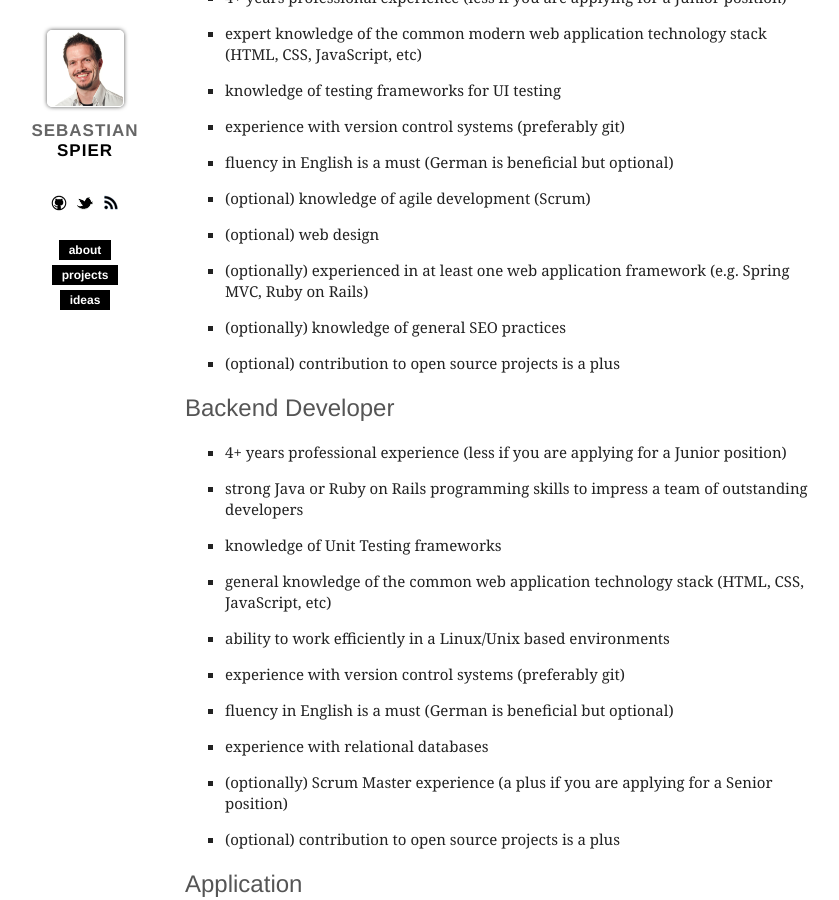
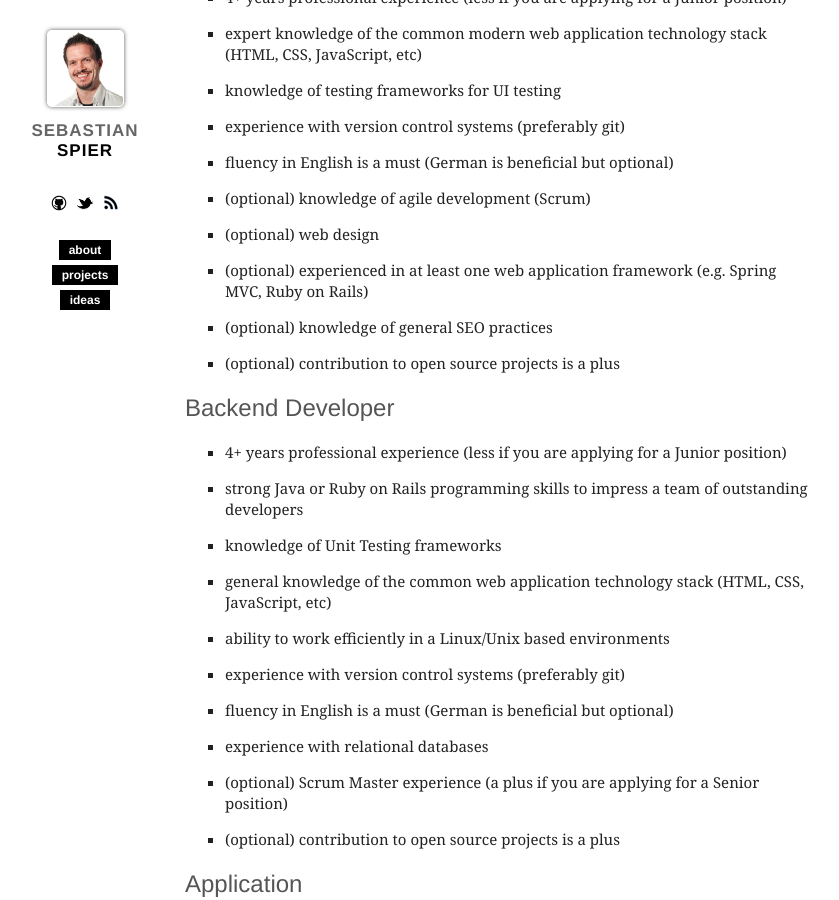
Before and after one commit to spier/spier.github.io, a Jekyll site: the page built from _posts/2013-01-04-developer-self-service-applications.md, in a window 1280 px wide and 900 px high, scrolled down 903 px. Shown: the whole window, without its empty margins (15-854 px from the left). Built offline with Jekyll 4.4.1, drawn with Linux system fonts in a browser that asks for light colours; nearby versions of some CDN libraries; Markdown is read by kramdown in place of the engine named in the settings; a script that is not in the unit is left out; comment, search, counter and statistics services are not loaded.

Commit message:
minor fixes

```diff
--- a/_posts/2013-01-04-developer-self-service-applications.md
+++ b/_posts/2013-01-04-developer-self-service-applications.md
@@ -32,8 +32,8 @@ We offer two different positions, which are detailed below.
 - fluency in English is a must (German is beneficial but optional)
 - (optional) knowledge of agile development (Scrum)
 - (optional) web design
-- (optionally) experienced in at least one web application framework (e.g. Spring MVC, Ruby on Rails)
-- (optionally) knowledge of general SEO practices
+- (optional) experienced in at least one web application framework (e.g. Spring MVC, Ruby on Rails)
+- (optional) knowledge of general SEO practices
 - (optional) contribution to open source projects is a plus
 
 ## Backend Developer
@@ -46,7 +46,7 @@ We offer two different positions, which are detailed below.
 - experience with version control systems (preferably git)
 - fluency in English is a must (German is beneficial but optional)
 - experience with relational databases
-- (optionally) Scrum Master experience (a plus if you are applying for a Senior position)
+- (optional) Scrum Master experience (a plus if you are applying for a Senior position)
 - (optional) contribution to open source projects is a plus
 
 
```
